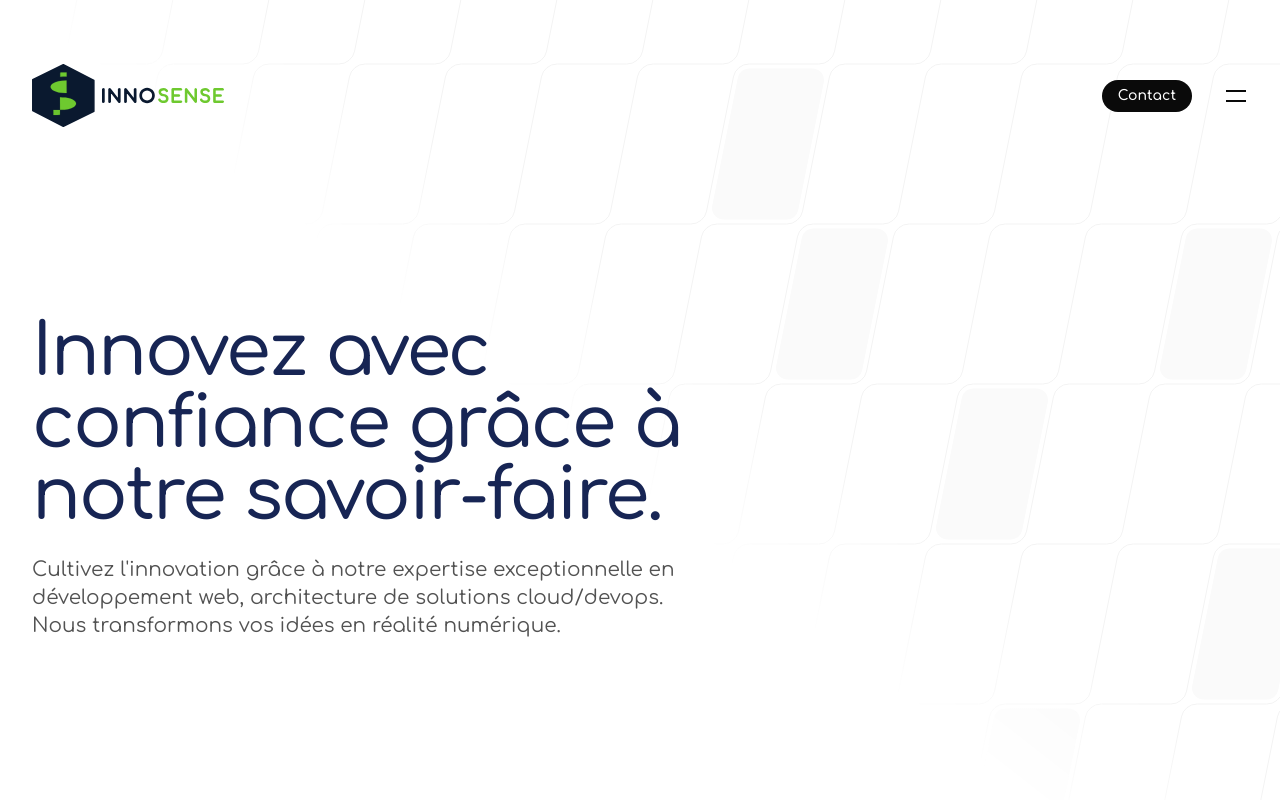
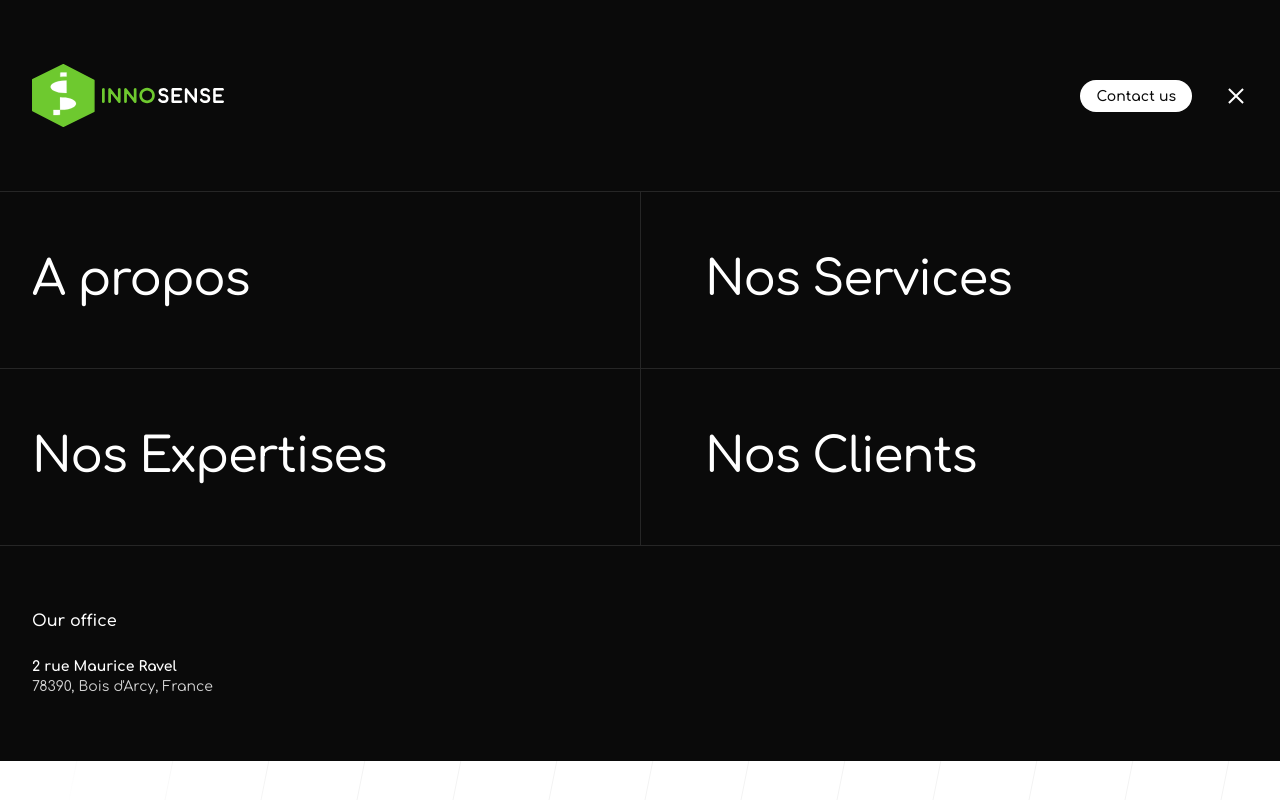
Before and after one commit to iharijaona/innosense.fr, a Next.js app: page / in a window 1280 px wide. Both pictures are taken after a click on the button 1236 px from the left and 95 px from the top of the page. Shown: the top 800 px of the page. Built offline with nearby package versions, Linux system fonts and the light colour scheme.

Commit message:
Header navigation

```diff
--- a/src/components/Header.tsx
+++ b/src/components/Header.tsx
@@ -1,21 +1,56 @@
-import React from "react";
+"use client";
+import React, { useState } from "react";
+import { AnimatePresence, motion } from "framer-motion";
+
+const navigationVariants = {
+  open: { opacity: 1, height: "auto", transition: { duration: .5 }},
+  closed: { opacity:0, height: 8, transition: { duration: .5 }},
+};
 
 const Header = () => {
+  const [isNavigationOpen, openNavigation] = useState<boolean>(false);
+  const [showHeader, setShowHeader] = useState<boolean>(true);
+  const navigationAnimationStart = (animation: string) => {
+    if (animation === 'closed') {
+      setTimeout(() => { setShowHeader(true) }, 350)
+    }
+    else {
+      setShowHeader(false)
+    }
+  }
   return (
     <header>
-      <div className="absolute left-0 right-0 top-2 z-40 pt-14">
-        <div className='mx-auto max-w-7xl px-6 lg:px-8'>
-          <div className='mx-auto max-w-2xl lg:max-w-none'>
-            <div className='flex items-center justify-between' >
-              <a aria-label='Home' href='/'>
-                <img alt="INNOSENSE LOGO"  className="w-48" src="innosene-logo.svg" />
+      <AnimatePresence>{showHeader ? (
+        <motion.div className="absolute left-0 right-0 top-2 z-40 pt-14" >
+          <div className="mx-auto max-w-7xl px-6 lg:px-8">
+            <div className="mx-auto max-w-2xl lg:max-w-none">
+              <div className="flex items-center justify-between">
+                <a aria-label="Home" href="/">
+                  <img
+                    alt="INNOSENSE LOGO"
+                    className="w-48"
+                    src="innosene-logo.svg"
+                  />
                 </a>
                 <div className="flex items-center gap-x-8">
-                <a className="inline-flex rounded-full px-4 py-1.5 text-sm font-semibold transition bg-neutral-950 text-white hover:bg-neutral-800" >
-                  Contact
+                  <a
+                    style={{ cursor: "pointer" }}
+                    className="inline-flex rounded-full px-4 py-1.5 text-sm font-semibold transition bg-neutral-950 text-white hover:bg-neutral-800"
+                    href="#contact" >
+                    Contact us
                   </a>
-                <button type='button' className="group -m-2.5 rounded-full p-2.5 transition hover:bg-neutral-950/10">
-                  <svg viewBox="0 0 24 24" aria-hidden="true" className="h-6 w-6 fill-neutral-950 group-hover:fill-neutral-700">
+                  <button
+                    type="button"
+                    onClick={() =>
+                      openNavigation((currentValue) => !currentValue)
+                    }
+                    className="group -m-2.5 rounded-full p-2.5 transition hover:bg-neutral-950/10"
+                  >
+                    <svg
+                      viewBox="0 0 24 24"
+                      aria-hidden="true"
+                      className="h-6 w-6 fill-neutral-950 group-hover:fill-neutral-700"
+                    >
                       <path d="M2 6h20v2H2zM2 16h20v2H2z"></path>
                     </svg>
                   </button>
@@ -23,7 +58,137 @@ const Header = () => {
               </div>
             </div>
           </div>
+        </motion.div>
+      ) : null}</AnimatePresence>
+      <motion.nav
+        animate={isNavigationOpen ? "open" : "closed"}
+        variants={navigationVariants}
+        initial="closed"
+        onAnimationStart={navigationAnimationStart}
+      >
+        <div
+          className="relative z-50 overflow-hidden bg-neutral-950 pt-2"
+        >
+          <div
+            className="bg-neutral-800"
+            style={{ transform: "none", transformOrigin: "50% 50% 0px" }}
+          >
+            <div className="bg-neutral-950 pb-16 pt-14">
+              <div className="mx-auto max-w-7xl px-6 lg:px-8">
+                <div className="mx-auto max-w-2xl lg:max-w-none">
+                  <div className="flex items-center justify-between">
+                    <a aria-label="Home" href="/">
+                      <img
+                        alt="INNOSENSE LOGO"
+                        className="w-48"
+                        src="innosene-logo-light.svg"
+                      />
+                    </a>
+                    <div className="flex items-center gap-x-8">
+                      <a
+                        style={{ cursor: "pointer" }}
+                        className="inline-flex rounded-full px-4 py-1.5 text-sm font-semibold transition bg-white text-neutral-950 hover:bg-neutral-200"
+                        href="#contact"
+                      >
+                        <span className="relative top-px">Contact us</span>
+                      </a>
+                      <button
+                        type="button"
+                        onClick={() =>
+                          openNavigation((currentValue) => !currentValue)
+                        }
+                        aria-expanded="true"
+                        className="group -m-2.5 rounded-full p-2.5 transition hover:bg-white/10"
+                        aria-label="Toggle navigation"
+                      >
+                        <svg
+                          viewBox="0 0 24 24"
+                          aria-hidden="true"
+                          className="h-6 w-6 fill-white group-hover:fill-neutral-200"
+                        >
+                          <path d="m5.636 4.223 14.142 14.142-1.414 1.414L4.222 5.637z"></path>
+                          <path d="M4.222 18.363 18.364 4.22l1.414 1.414L5.636 19.777z"></path>
+                        </svg>
+                      </button>
                     </div>
+                  </div>
+                </div>
+              </div>
+            </div>
+            <nav className="mt-px font-display text-5xl font-medium tracking-tight text-white">
+              <div className="even:mt-px sm:bg-neutral-950">
+                <div className="mx-auto max-w-7xl px-6 lg:px-8">
+                  <div className="mx-auto max-w-2xl lg:max-w-none">
+                    <div className="grid grid-cols-1 sm:grid-cols-2">
+                      <a
+                        className="group relative isolate -mx-6 bg-neutral-950 px-6 py-10 even:mt-px sm:mx-0 sm:px-0 sm:py-16 sm:odd:pr-16 sm:even:mt-0 sm:even:border-l sm:even:border-neutral-800 sm:even:pl-16"
+                        href="#about"
+                      >
+                        A propos
+                        <span className="absolute inset-y-0 -z-10 w-screen bg-neutral-900 opacity-0 transition group-odd:right-0 group-even:left-0 group-hover:opacity-100"></span>
+                      </a>
+                      <a
+                        className="group relative isolate -mx-6 bg-neutral-950 px-6 py-10 even:mt-px sm:mx-0 sm:px-0 sm:py-16 sm:odd:pr-16 sm:even:mt-0 sm:even:border-l sm:even:border-neutral-800 sm:even:pl-16"
+                        href="#services"
+                      >
+                        Nos Services
+                        <span className="absolute inset-y-0 -z-10 w-screen bg-neutral-900 opacity-0 transition group-odd:right-0 group-even:left-0 group-hover:opacity-100"></span>
+                      </a>
+                    </div>
+                  </div>
+                </div>
+              </div>
+              <div className="even:mt-px sm:bg-neutral-950">
+                <div className="mx-auto max-w-7xl px-6 lg:px-8">
+                  <div className="mx-auto max-w-2xl lg:max-w-none">
+                    <div className="grid grid-cols-1 sm:grid-cols-2">
+                      <a
+                        className="group relative isolate -mx-6 bg-neutral-950 px-6 py-10 even:mt-px sm:mx-0 sm:px-0 sm:py-16 sm:odd:pr-16 sm:even:mt-0 sm:even:border-l sm:even:border-neutral-800 sm:even:pl-16"
+                        href="#expertises"
+                      >
+                        Nos Expertises
+                        <span className="absolute inset-y-0 -z-10 w-screen bg-neutral-900 opacity-0 transition group-odd:right-0 group-even:left-0 group-hover:opacity-100"></span>
+                      </a>
+                      <a
+                        className="group relative isolate -mx-6 bg-neutral-950 px-6 py-10 even:mt-px sm:mx-0 sm:px-0 sm:py-16 sm:odd:pr-16 sm:even:mt-0 sm:even:border-l sm:even:border-neutral-800 sm:even:pl-16"
+                        href="#clients"
+                      >
+                        Nos Clients
+                        <span className="absolute inset-y-0 -z-10 w-screen bg-neutral-900 opacity-0 transition group-odd:right-0 group-even:left-0 group-hover:opacity-100"></span>
+                      </a>
+                    </div>
+                  </div>
+                </div>
+              </div>
+            </nav>
+            <div className="relative bg-neutral-950 before:absolute before:inset-x-0 before:top-0 before:h-px before:bg-neutral-800">
+              <div className="mx-auto max-w-7xl px-6 lg:px-8">
+                <div className="mx-auto max-w-2xl lg:max-w-none">
+                  <div className="grid grid-cols-1 gap-y-10 pb-16 pt-10 sm:grid-cols-2 sm:pt-16">
+                    <div>
+                      <h2 className="font-display text-base font-semibold text-white">
+                        Our office
+                      </h2>
+                      <ul
+                        role="list"
+                        className="mt-6 grid grid-cols-1 gap-8 sm:grid-cols-2"
+                      >
+                        <li>
+                          <address className="text-sm not-italic text-neutral-300">
+                            <strong className="text-white">2 rue Maurice Ravel</strong>
+                            <br />
+                            78390, Bois d'Arcy, France
+                          </address>
+                        </li>
+                      </ul>
+                    </div>
+                  </div>
+                </div>
+              </div>
+            </div>
+          </div>
+        </div>
+      </motion.nav>
     </header>
   );
 };
```
Lines whose indentation alone changed are shown as unchanged.
